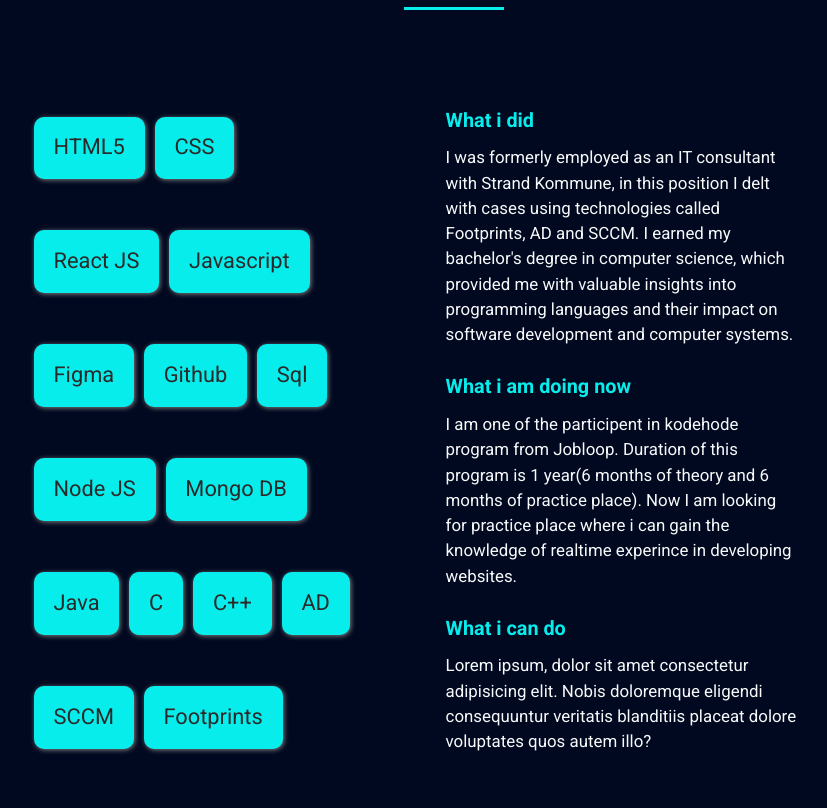
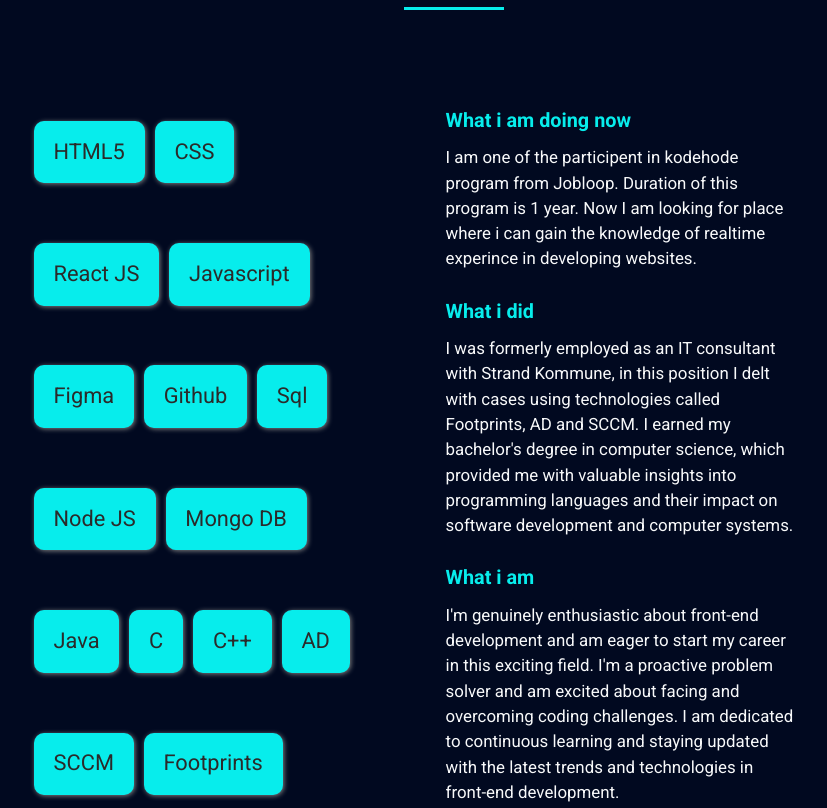
Before and after one commit to Jayakodehode/Jaya-Portfolio-Theme1, a plain HTML site: page index.html in a window 1280 px wide. Shown: the part 976-1784 px from the top of the page, without its empty margins (373-1200 px from the left). Drawn offline with Linux system fonts and the light colour scheme; a web font is replaced by a local one.

Commit message:
chaged the info in aboutpage

```diff
--- a/index.html
+++ b/index.html
@@ -134,6 +134,10 @@
             </div>
             <div class="about-intro">
               <div class="row-1">
+                 <h1 class="sub-heading"> What i am doing now  </h1>
+                <p>
+                I am one of the participent in kodehode program from Jobloop. Duration of this program is 1 year. Now I am looking for place where i can gain the knowledge of realtime experince in developing websites.
+                </p>
                 <h1 class="sub-heading"> What i did </h1>
                 <p>
                   I was formerly employed as an IT consultant with Strand
@@ -143,15 +147,10 @@
                   into programming languages and their impact on software
                   development and computer systems.
                 </p>
-                <h1 class="sub-heading"> What i am doing now  </h1>
+
+                <h1 class="sub-heading"> What i am  </h1>
                 <p>
-                I am one of the participent in kodehode program from Jobloop. Duration of this program is 1 year(6 months of theory and 6 months of practice place). Now I am looking for practice place where i can gain the knowledge of realtime experince in developing websites.
-                </p>
-                <h1 class="sub-heading"> What i can do </h1>
-                <p>
-                  Lorem ipsum, dolor sit amet consectetur adipisicing elit.
-                  Nobis doloremque eligendi consequuntur veritatis blanditiis
-                  placeat dolore voluptates quos autem illo?
+                  I'm genuinely enthusiastic about front-end development and am eager to start my career in this exciting field. I'm a proactive problem solver and am excited about facing and overcoming coding challenges. I am dedicated to continuous learning and staying updated with the latest trends and technologies in front-end development.
                 </p>
               </div>
             </div>
@@ -175,7 +174,7 @@
               <img src="./images/PlanetMars.png" alt="Planet-Mars-Project">
               <div class="project-overlay">
                 <h1>Planet Mars Project</h1>
-                <p>I created simple newspaper homepage by using CSS grid. I took this challenge from Front-end mentor challenges.</p>
+                <p>I designed planet mars project using HTML and CSS. </p>
                 <div class="technology">
                   <p>HTML5</p>
                   <p>CSS</p>
@@ -237,7 +236,7 @@
               <img src="./images/Calculater.png" alt="Calculater App">
               <div class="project-overlay">
                 <h1>Calculater</h1>
-                <p>I created simple newspaper homepage by using CSS grid. I took this challenge from Front-end mentor challenges.</p>
+                <p>I created simple Calculater app using React JS with theme changing. </p>
                 <div class="technology">
                   <p>HTML5</p>
                   <p>CSS</p>
@@ -258,7 +257,7 @@
               <img src="./images/countryinfo.png" alt="CountriesInfopage">
               <div class="project-overlay">
                 <h1>Coutries Info </h1>
-                <p>I created simple newspaper homepage by using CSS grid. I took this challenge from Front-end mentor challenges.</p>
+                <p>I developed this project by using Javascript with Restcountries API's.</p>
                 <div class="technology">
                   <p>HTML5</p>
                   <p>CSS</p>
```
